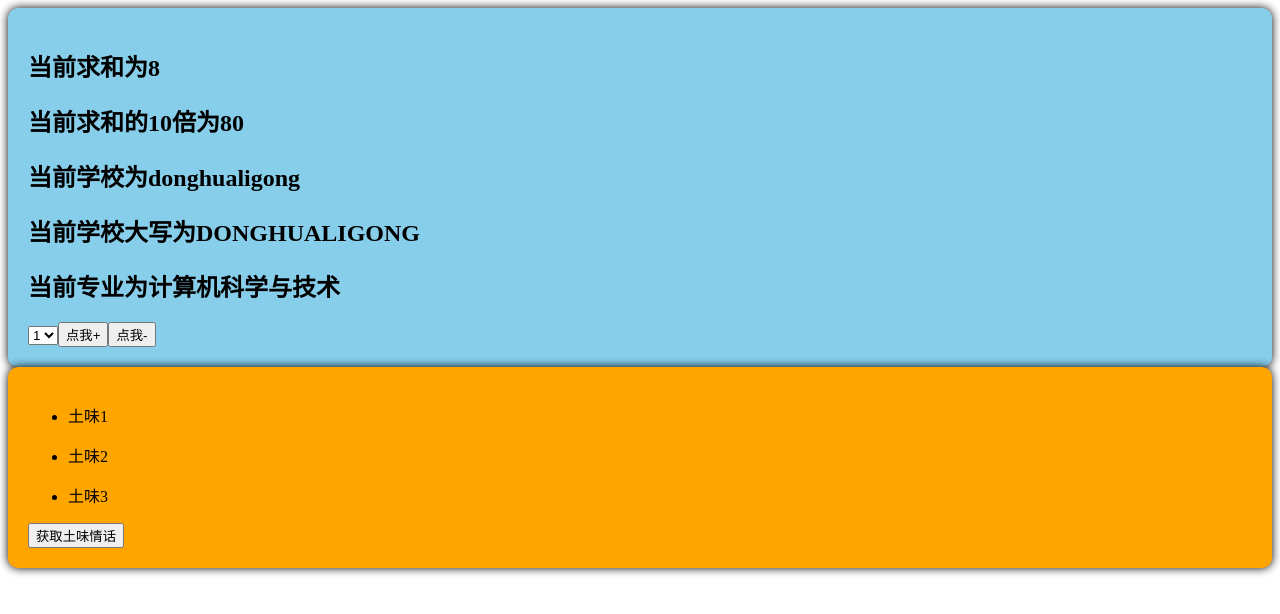
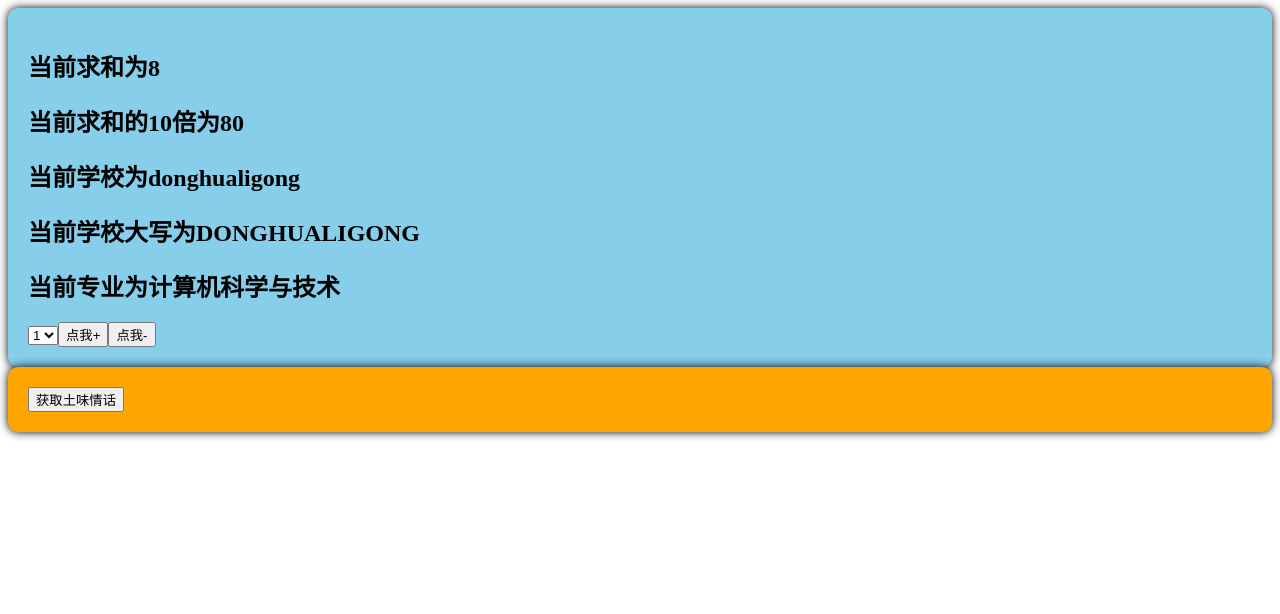
Before and after one commit to BigDragonlin/vue-demo, a Vue app: page / in a window 1280 px wide. Shown: the top 614 px of the page. Built offline with nearby package versions, Linux system fonts and the light colour scheme; the HTML template or start-up script is replaced by a standard one.

Commit message:
pinia订阅

```diff
--- a/src/components/LoveTalk.vue
+++ b/src/components/LoveTalk.vue
@@ -11,6 +11,10 @@
     import { useLoveTalkStore } from '@/store/LoveTalk';
     import { storeToRefs } from 'pinia';
     let loveTalkStore = useLoveTalkStore();
+    // 订阅loveTalkStore,有变化就调用
+    loveTalkStore.$subscribe((mutation, state) => {
+        localStorage.setItem('loveTalkList', JSON.stringify(state.talkList));
+    });
     let { talkList } = storeToRefs(loveTalkStore);
     function getLoveTalk() {
         loveTalkStore.getLoveTalk();
--- a/src/store/LoveTalk.ts
+++ b/src/store/LoveTalk.ts
@@ -10,10 +10,6 @@ export const useLoveTalkStore = defineStore('loveTalk', {
         }
     },
     state: () => ({
-        talkList: [
-            {id: "1", info: '土味1'},
-            {id: "2", info: '土味2'},
-            {id: "3", info: '土味3'},
-        ]
+        talkList: JSON.parse(localStorage.getItem('loveTalkList') || '[]')
     })
 })
```
